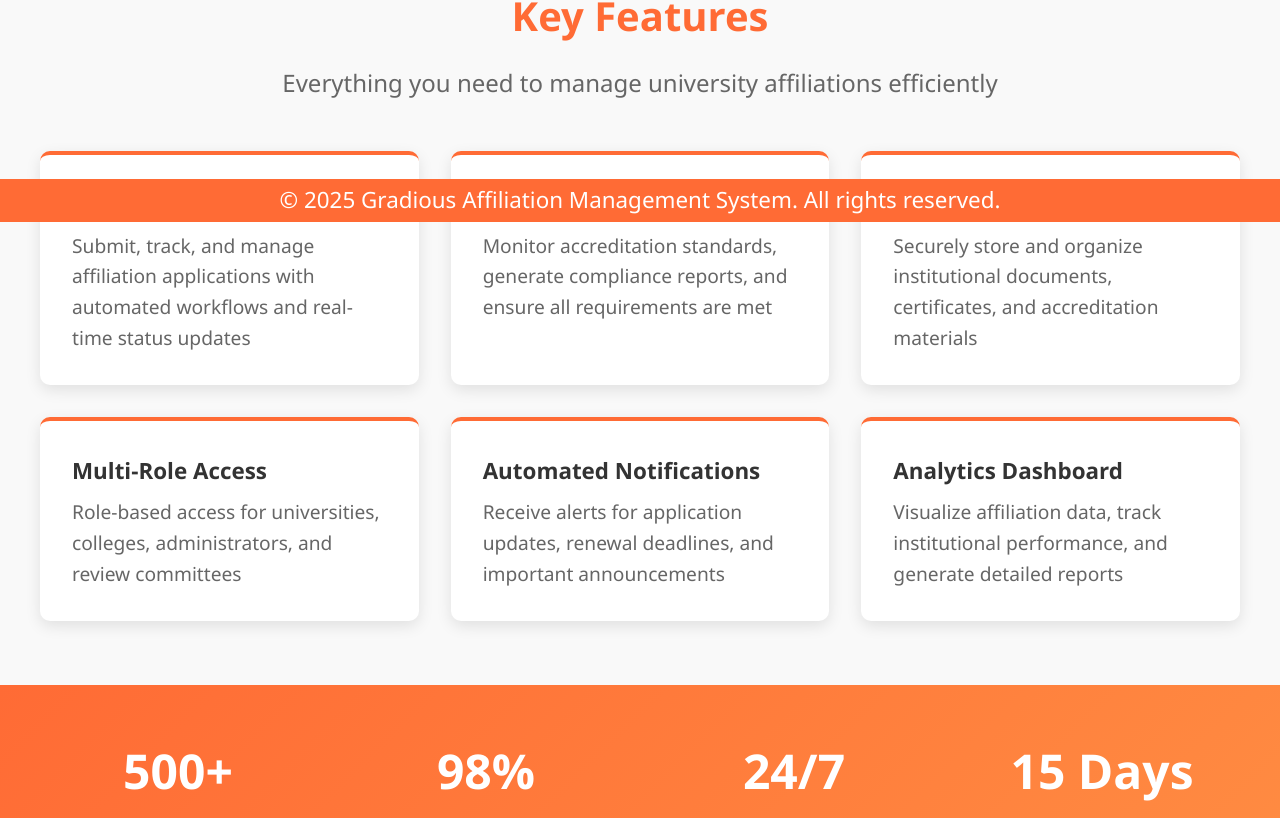
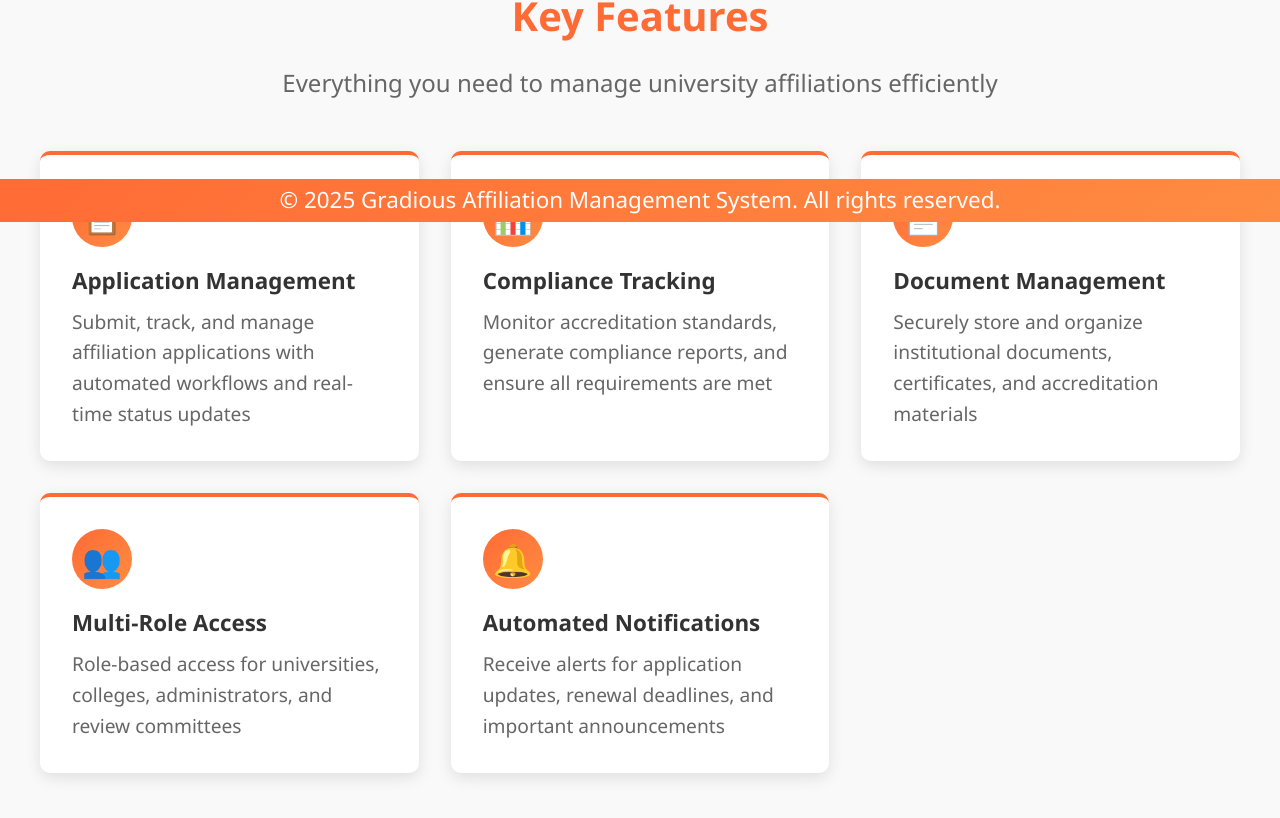
Before and after one commit to Bhuvansairam05/University-Affiliation-Management-System, a React (Vite) app in the folder Frontend/: page / in a window 1280 px wide. Shown: the part 578-1396 px from the top of the page. Built offline with nearby package versions, Linux system fonts and the light colour scheme.

Commit message:
Enhance HomeContent component with feature icons for improved visual appeal; update styles for feature cards and footer

```diff
--- a/Frontend/src/components/HomeContent.jsx
+++ b/Frontend/src/components/HomeContent.jsx
@@ -20,28 +20,29 @@ function HomeContent() {
                         <p class="section-subtitle">Everything you need to manage university affiliations efficiently</p>
                         <div class="features-grid">
                             <div class="feature-card">
+                                <div class="feature-icon">📋</div>
                                 <h3>Application Management</h3>
                                 <p>Submit, track, and manage affiliation applications with automated workflows and real-time status updates</p>
                             </div>
                             <div class="feature-card">
+                                <div class="feature-icon">📊</div>
                                 <h3>Compliance Tracking</h3>
                                 <p>Monitor accreditation standards, generate compliance reports, and ensure all requirements are met</p>
                             </div>
                             <div class="feature-card">
+                                <div class="feature-icon">📄</div>
                                 <h3>Document Management</h3>
                                 <p>Securely store and organize institutional documents, certificates, and accreditation materials</p>
                             </div>
                             <div class="feature-card">
+                                <div class="feature-icon">👥</div>
                                 <h3>Multi-Role Access</h3>
                                 <p>Role-based access for universities, colleges, administrators, and review committees</p>
                             </div>
                             <div class="feature-card">
+                                <div class="feature-icon">🔔</div>
                                 <h3>Automated Notifications</h3>
                                 <p>Receive alerts for application updates, renewal deadlines, and important announcements</p>
-                            </div>
-                            <div class="feature-card">
-                                <h3>Analytics Dashboard</h3>
-                                <p>Visualize affiliation data, track institutional performance, and generate detailed reports</p>
                             </div>
                         </div>
                     </div>
--- a/Frontend/src/index.css
+++ b/Frontend/src/index.css
@@ -162,6 +162,19 @@ header {
     box-shadow: 0 10px 25px rgba(255, 107, 53, 0.2);
 }
 
+.feature-icon {
+    width: 60px;
+    height: 60px;
+    background: linear-gradient(135deg, #ff6b35, #ff8c42);
+    border-radius: 50%;
+    display: flex;
+    align-items: center;
+    justify-content: center;
+    font-size: 2rem;
+    margin-bottom: 1rem;
+    color: white;
+}
+
 .feature-card h3 {
     color: #333;
     margin-bottom: 0.5rem;
@@ -197,11 +210,11 @@ header {
 }
 
 footer {
-    padding:0.3%;
+    padding: 0.3%;
     width: 100%;
     position: fixed;
     bottom: 0px;
-    background: #ff6b35;
+    background: linear-gradient(135deg, #ff6b35, #ff8c42);
     color: white;
     text-align: center;
     font-size: 1.4rem;
```
Lines whose indentation alone changed are shown as unchanged.
